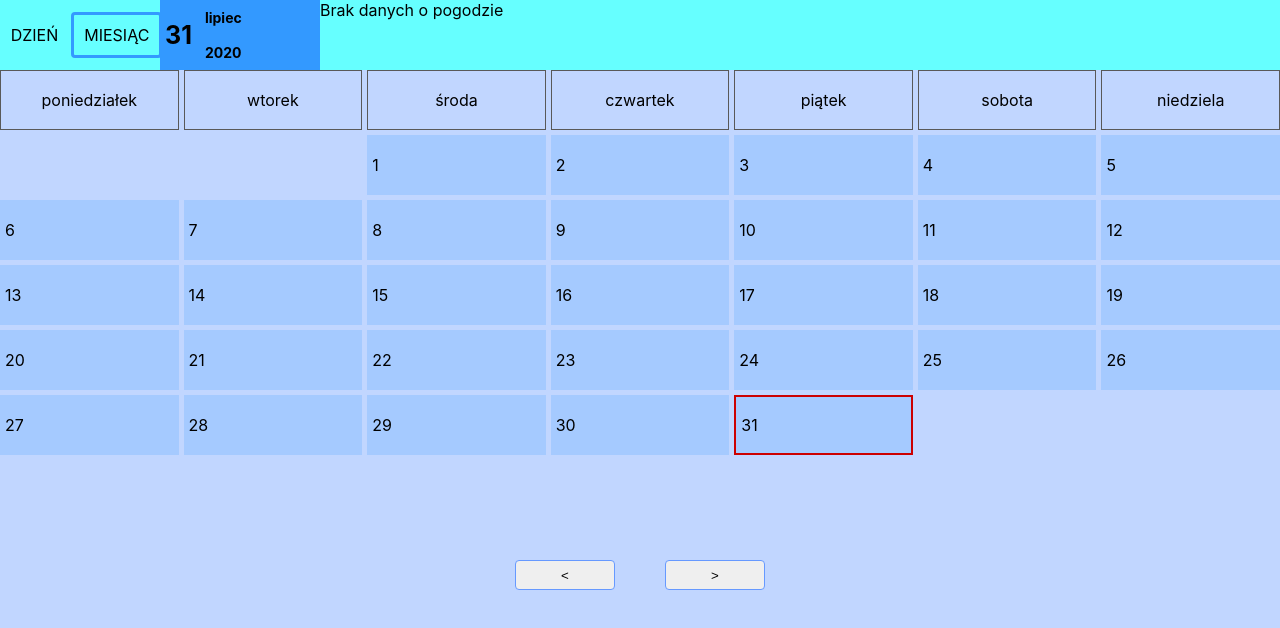
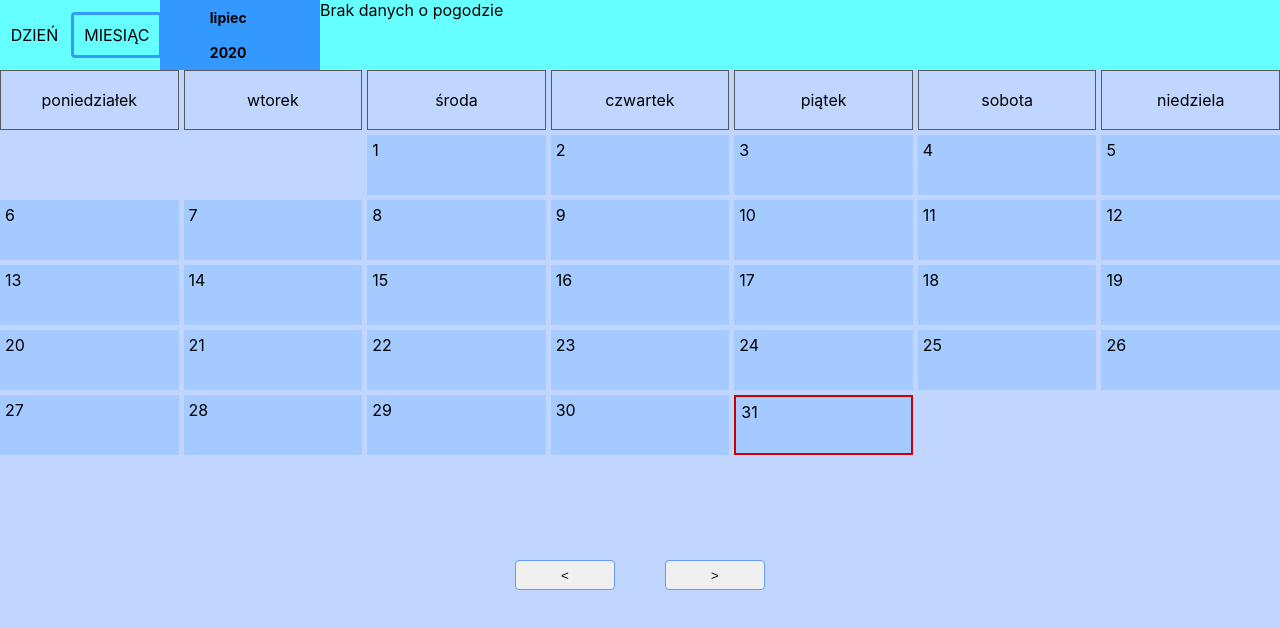
Before and after one commit to kswiatek/calendar, a React (Create React App) app: page / in a window 1280 px wide. Shown: the top 628 px of the page. Built offline with nearby package versions, Linux system fonts and the light colour scheme; no server answers.

Commit message:
day switching, refactor

```diff
--- a/src/App.js
+++ b/src/App.js
@@ -25,4 +25,3 @@ const App = ({mode}) => {
 const mapStateToProps = state => ({mode: state.mode})
 
 export default connect(mapStateToProps)(App)
-// export default App
--- a/src/components/DayCell/DayCell.js
+++ b/src/components/DayCell/DayCell.js
@@ -31,7 +31,7 @@ const DayCell = ({ date }) => {
   }
 
   const number = isEmpty ? null : date.getDate()
-  const isToday = date && date.getDate() === (new Date).getDate()
+  const isToday = date && date.toDateString() === (new Date).toDateString()
 
   return (
     <Container isEmpty={isEmpty} isToday={isToday} onClick={!isEmpty ? dayCellClickHandler : () => {} }>
--- a/src/components/DayCell/DayCell.styled.js
+++ b/src/components/DayCell/DayCell.styled.js
@@ -10,7 +10,7 @@ export const Container = styled.div`
   padding: 5px;
   display: flex;
   flex-direction: column;
-  justify-content: space-around;
+  justify-content: space-between;
   ${props => !props.isEmpty && `
     background: rgba(${COLORS.BLUE3}, 0.2);
     cursor: pointer;
--- a/src/components/Footer/Footer.js
+++ b/src/components/Footer/Footer.js
@@ -1,15 +1,57 @@
 import React from 'react';
+import { useDispatch, connect } from 'react-redux'
 
+import { selectMonth, selectDay } from 'redux/actions'
 import { Container } from './Footer.styled'
 import { Button } from 'shared/styles'
 
-const Footer = () => {
+const Footer = ({ mode, selectedDay, selectedMonth }) => {
+  const dispatch = useDispatch()
+
+  const getUpdatedMonth = value => new Date(
+    selectedMonth.getFullYear(),
+    selectedMonth.getMonth() + value)
+
+  const getUpdatedDay = value => new Date(
+    selectedDay.getFullYear(),
+    selectedDay.getMonth(),
+    selectedDay.getDate() + value)
+
+  const setPreviousMonthHandler = () => {
+    const previousMonth = getUpdatedMonth(-1)
+    dispatch(selectMonth(previousMonth))
+  }
+
+  const setNextMonthHandler = () => {
+    const nextMonth = getUpdatedMonth(1)
+    dispatch(selectMonth(nextMonth))
+  }
+
+  const setPreviousDayHandler = () => {
+    const previousDay = getUpdatedDay(-1)
+    dispatch(selectDay(previousDay))
+  }
+
+  const setNextDayHandler = () => {
+    const nextDay = getUpdatedDay(1)
+    dispatch(selectDay(nextDay))
+  }
+
+  const previousClickHandler = mode === 'day' ? setPreviousDayHandler : setPreviousMonthHandler
+  const nextClickHandler = mode === 'day' ? setNextDayHandler : setNextMonthHandler
+
   return (
     <Container>
-      <Button>{'<'}</Button>
-      <Button>{'>'}</Button>
+      <Button onClick={previousClickHandler}>{'<'}</Button>
+      <Button onClick={nextClickHandler}>{'>'}</Button>
     </Container>
   )
 }
 
-export default Footer
+const mapStateToProps = state => ({
+  mode: state.mode,
+  selectedDay: state.selectedDay,
+  selectedMonth: state.selectedMonth,
+})
+
+export default connect(mapStateToProps)(Footer)
--- a/src/components/Month/Month.js
+++ b/src/components/Month/Month.js
@@ -1,4 +1,5 @@
 import React from 'react';
+import { connect } from 'react-redux'
 
 import { DAYS } from 'shared/consts'
 import DayCell from 'components/DayCell/DayCell'
@@ -29,16 +30,17 @@ const getDayCells = date => {
 }
 
 const headerCells = Object.values(DAYS).map(day => <HeaderCell key={day}>{day}</HeaderCell>)
-const date = new Date
 
-const Month = () => {
+const Month = ({ selectedMonth }) => {
   return (
     <Container>
       {headerCells}
-      {getEmptyDayCells(date)}
-      {getDayCells(date)}
+      {getEmptyDayCells(selectedMonth)}
+      {getDayCells(selectedMonth)}
     </Container>
   )
 }
 
-export default Month
+const mapStateToProps = state => ({ selectedMonth: state.selectedMonth })
+
+export default connect(mapStateToProps)(Month)
--- a/src/components/Summary/Summary.js
+++ b/src/components/Summary/Summary.js
@@ -7,14 +7,14 @@ import { MONTHS } from 'shared/consts'
 
 const getMonthName = monthNumber => Object.values(MONTHS)[monthNumber]
 
-const Summary = ({ selectedDay }) => {
-  const day = selectedDay.getDate()
-  const month = selectedDay.getMonth()
-  const year = selectedDay.getFullYear()
+const Summary = ({ mode, selectedDay, selectedMonth }) => {
+  const day = mode === 'day' ? selectedDay.getDate() : null
+  const month = mode === 'day' ? selectedDay.getMonth() : selectedMonth.getMonth()
+  const year = mode === 'day' ? selectedDay.getFullYear() : selectedMonth.getFullYear()
 
   return (
     <Container>
-      {day && <StyledH1>{day}</StyledH1>}
+      <StyledH1>{day}</StyledH1>
       <Wrapper>
         <H2>{getMonthName(month)}</H2>
         <H2>{year}</H2>
@@ -23,6 +23,10 @@ const Summary = ({ selectedDay }) => {
   )
 }
 
-const mapStateToProps = state => ({ selectedDay: state.selectedDay })
+const mapStateToProps = state => ({
+  selectedDay: state.selectedDay,
+  selectedMonth: state.selectedMonth,
+  mode: state.mode,
+ })
 
 export default connect(mapStateToProps)(Summary)
--- a/src/components/Summary/Summary.styled.js
+++ b/src/components/Summary/Summary.styled.js
@@ -17,8 +17,10 @@ export const Wrapper = styled.div`
 `
 
 export const StyledH1 = styled(H1)`
+  width: 45px;
   display: flex;
   justify-content: center;
   align-items: center;
   margin-right: 10px;
+  box-sizing: border-box;
 `
--- a/src/redux/actionTypes.js
+++ b/src/redux/actionTypes.js
@@ -2,4 +2,5 @@ export const actionTypes = {
   TOGGLE_MODE: 'TOGGLE_MODE',
   SELECT_DAY: 'SELECT_DAY',
   CLEAR_DAY: 'CLEAR_DAY',
+  SELECT_MONTH: 'SELECT_MONTH',
 }
--- a/src/redux/actions.js
+++ b/src/redux/actions.js
@@ -5,3 +5,5 @@ export const toggleMode = () => ({ type: actionTypes.TOGGLE_MODE })
 export const selectDay = date => ({ type: actionTypes.SELECT_DAY, date })
 
 export const clearDay = date => ({ type: actionTypes.CLEAR_DAY, date })
+
+export const selectMonth = date => ({ type: actionTypes.SELECT_MONTH, date })
--- a/src/redux/reducer.js
+++ b/src/redux/reducer.js
@@ -1,8 +1,11 @@
 import { actionTypes } from 'redux/actionTypes'
+
+const currentDate = new Date
 
 const initialState = {
   mode: 'month',
-  selectedDay: new Date
+  selectedDay: currentDate,
+  selectedMonth: new Date(currentDate.getFullYear(), currentDate.getMonth()),
 }
 
 const reducer = (state = initialState, action) => {
@@ -14,6 +17,8 @@ const reducer = (state = initialState, action) => {
       return { ...state, selectedDay: action.date }
     case actionTypes.CLEAR_DAY:
       return { ...state, selectedDay: new Date }
+    case actionTypes.SELECT_MONTH:
+      return { ...state, selectedMonth: action.date }
     default:
       return state
   }
--- a/src/shared/eventsManager.js
+++ b/src/shared/eventsManager.js
@@ -45,11 +45,7 @@ export const loadEventsForDay = (date) => {
     return null
   }
   const parsedStorage = JSON.parse(loadedStorage)
-  const loadedEvents = parsedStorage.filter(event => {
-    const eventDay = (new Date(event.from)).getDate()
-    if (date.getDate() === eventDay) {
-      return true
-    }
-  })
+  const loadedEvents = parsedStorage.filter(event =>
+    (new Date(event.from)).toDateString() === date.toDateString())
   return loadedEvents
 }
```
